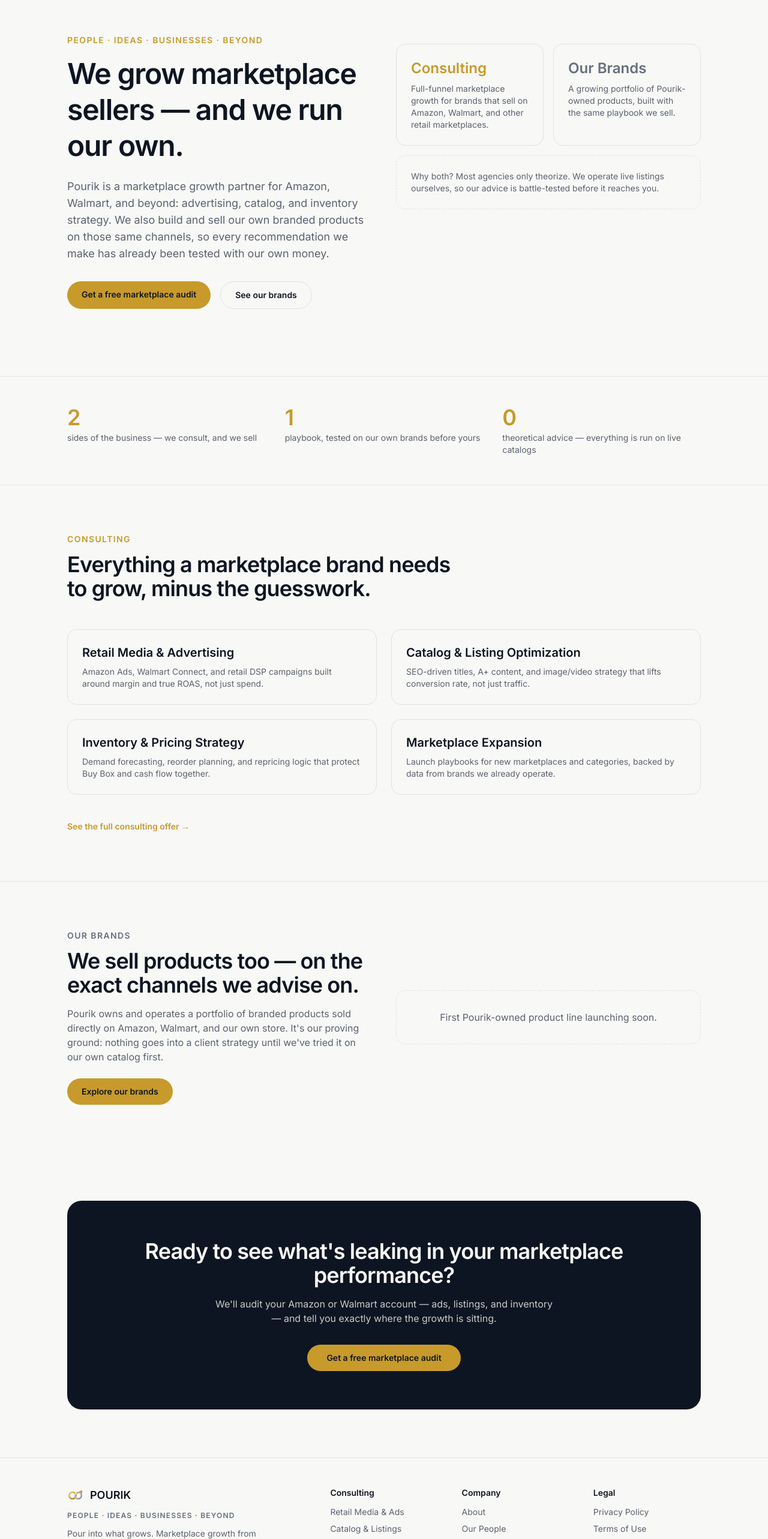
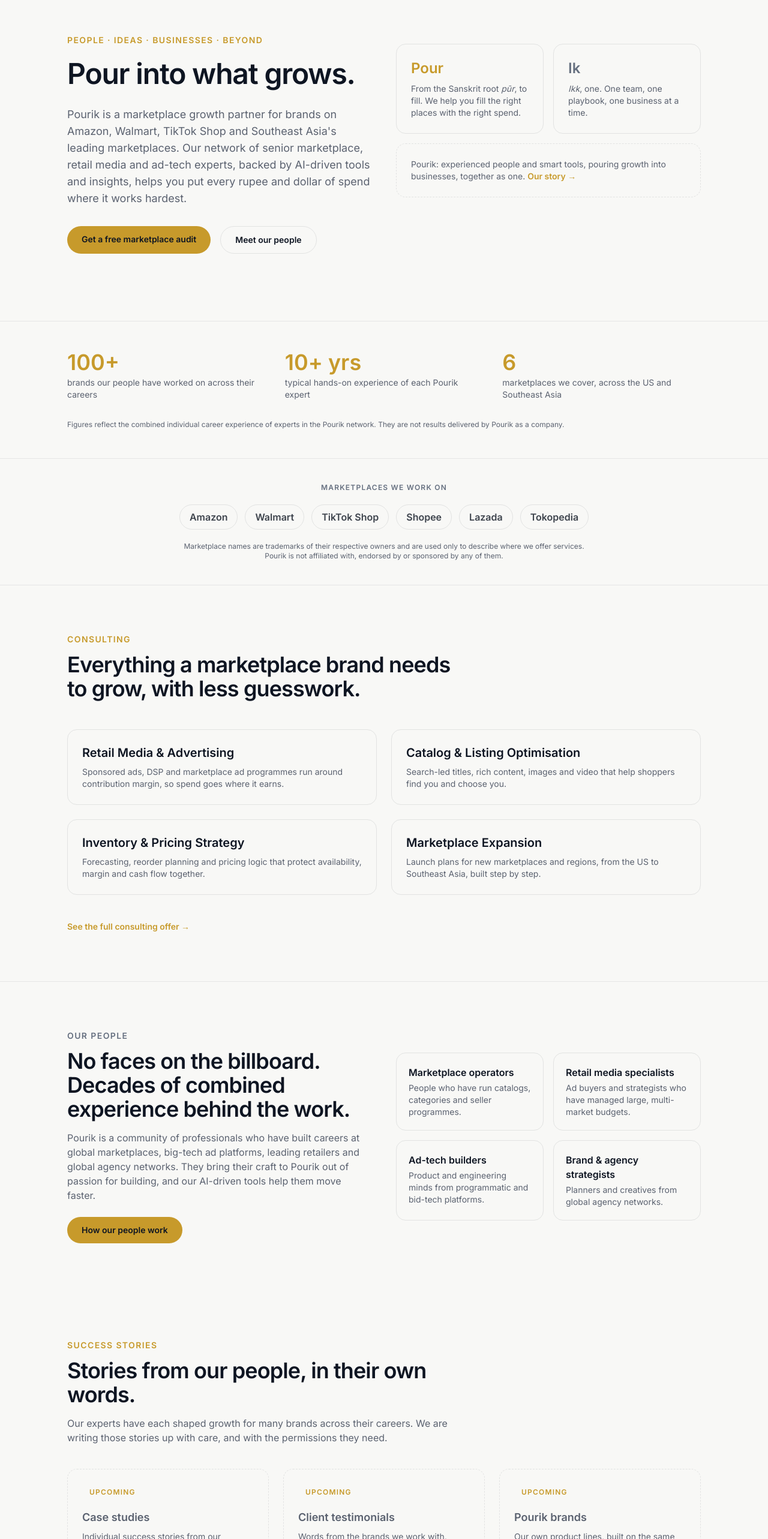
Before and after one commit to ranjandsgpt/pourik, a Next.js app: page / in a window 1280 px wide. Shown: the part 120-2686 px from the top of the page at 60% size. Built offline with nearby package versions, Linux system fonts and the light colour scheme.

Commit message:
Site rebuild: home page, layout, styles, sitemap

```diff
--- a/app/layout.tsx
+++ b/app/layout.tsx
@@ -18,15 +18,16 @@
 export const metadata: Metadata = {
   title: "Pourik — People. Ideas. Businesses. Beyond.",
   description:
-    "Pourik grows Amazon, Walmart, and marketplace sellers through advertising, listing, and catalog strategy — and builds its own branded products on the same channels, so our advice is proven, not theoretical.",
+    "Pourik is a marketplace growth partner for brands on Amazon, Walmart, TikTok Shop and Southeast Asia marketplaces, powered by senior experts and AI-driven tools and insights.",
   metadataBase: new URL("https://pourik.com"),
   openGraph: {
     title: "Pourik — People. Ideas. Businesses. Beyond.",
     description:
-      "Marketplace growth consulting, plus a portfolio of Pourik-owned brands sold on the same channels we optimize.",
+      "Pour into what grows. Marketplace growth consulting from senior experts, backed by AI-driven tools and insights.",
     url: "https://pourik.com",
     siteName: "Pourik",
     type: "website",
+    locale: "en_IN",
   },
 };
 
--- a/app/page.tsx
+++ b/app/page.tsx
@@ -1,28 +1,33 @@
 import Link from "next/link";
+import {
+  CtaBand,
+  Eyebrow,
+  FaqList,
+  GhostButton,
+  MarketplaceStrip,
+  PrimaryButton,
+  StatsStrip,
+  UpcomingCard,
+} from "@/components/Blocks";
+import NewsletterForm from "@/components/NewsletterForm";
 
 const services = [
   {
     title: "Retail Media & Advertising",
-    copy: "Amazon Ads, Walmart Connect, and retail DSP campaigns built around margin and true ROAS, not just spend.",
+    copy: "Sponsored ads, DSP and marketplace ad programmes run around contribution margin, so spend goes where it earns.",
   },
   {
-    title: "Catalog & Listing Optimization",
-    copy: "SEO-driven titles, A+ content, and image/video strategy that lifts conversion rate, not just traffic.",
+    title: "Catalog & Listing Optimisation",
+    copy: "Search-led titles, rich content, images and video that help shoppers find you and choose you.",
   },
   {
     title: "Inventory & Pricing Strategy",
-    copy: "Demand forecasting, reorder planning, and repricing logic that protect Buy Box and cash flow together.",
+    copy: "Forecasting, reorder planning and pricing logic that protect availability, margin and cash flow together.",
   },
   {
     title: "Marketplace Expansion",
-    copy: "Launch playbooks for new marketplaces and categories, backed by data from brands we already operate.",
+    copy: "Launch plans for new marketplaces and regions, from the US to Southeast Asia, built step by step.",
   },
-];
-
-const stats = [
-  { value: "2", label: "sides of the business — we consult, and we sell" },
-  { value: "1", label: "playbook, tested on our own brands before yours" },
-  { value: "0", label: "theoretical advice — everything is run on live catalogs" },
 ];
 
 export default function Home() {
@@ -32,84 +37,62 @@
       <section className="border-b border-line/80">
         <div className="container-px mx-auto grid max-w-6xl gap-10 py-20 md:grid-cols-2 md:py-28">
           <div>
-            <p className="text-sm font-semibold uppercase tracking-widest text-brand">
-              People &middot; Ideas &middot; Businesses &middot; Beyond
-            </p>
+            <Eyebrow>People &middot; Ideas &middot; Businesses &middot; Beyond</Eyebrow>
             <h1 className="mt-4 font-display text-4xl font-semibold leading-tight tracking-tight md:text-5xl">
-              We grow marketplace sellers — and we run our own.
+              Pour into what grows.
             </h1>
             <p className="mt-6 max-w-lg text-lg text-muted">
-              Pourik is a marketplace growth partner for Amazon, Walmart, and
-              beyond: advertising, catalog, and inventory strategy. We also
-              build and sell our own branded products on those same
-              channels, so every recommendation we make has already been
-              tested with our own money.
+              Pourik is a marketplace growth partner for brands on Amazon,
+              Walmart, TikTok Shop and Southeast Asia&apos;s leading
+              marketplaces. Our network of senior marketplace, retail media
+              and ad-tech experts, backed by AI-driven tools and insights,
+              helps you put every rupee and dollar of spend where it works
+              hardest.
             </p>
             <div className="mt-8 flex flex-wrap gap-4">
-              <Link
-                href="/contact"
-                className="rounded-full bg-brand px-6 py-3 text-sm font-semibold text-ink transition-colors hover:bg-brand-dark"
-              >
-                Get a free marketplace audit
-              </Link>
-              <Link
-                href="/brands"
-                className="rounded-full border border-line px-6 py-3 text-sm font-semibold transition-colors hover:border-brand hover:text-brand"
-              >
-                See our brands
-              </Link>
+              <PrimaryButton href="/audit">Get a free marketplace audit</PrimaryButton>
+              <GhostButton href="/people">Meet our people</GhostButton>
             </div>
           </div>
           <div className="grid grid-cols-2 gap-4 self-start md:mt-4">
             <div className="rounded-2xl border border-line bg-paper p-6">
               <div className="font-display text-2xl font-semibold text-brand">
-                Consulting
+                Pour
               </div>
               <p className="mt-2 text-sm text-muted">
-                Full-funnel marketplace growth for brands that sell on
-                Amazon, Walmart, and other retail marketplaces.
+                From the Sanskrit root <em>pūr</em>, to fill. We help you fill
+                the right places with the right spend.
               </p>
             </div>
             <div className="rounded-2xl border border-line bg-paper p-6">
               <div className="font-display text-2xl font-semibold text-accent">
-                Our Brands
+                Ik
               </div>
               <p className="mt-2 text-sm text-muted">
-                A growing portfolio of Pourik-owned products, built with the
-                same playbook we sell.
+                <em>Ikk</em>, one. One team, one playbook, one business at a
+                time.
               </p>
             </div>
             <div className="col-span-2 rounded-2xl border border-dashed border-line p-6 text-sm text-muted">
-              Why both? Most agencies only theorize. We operate live listings
-              ourselves, so our advice is battle-tested before it reaches
-              you.
+              Pourik: experienced people and smart tools, pouring growth into
+              businesses, together as one.{" "}
+              <Link href="/about" className="font-semibold text-brand hover:text-brand-dark">
+                Our story →
+              </Link>
             </div>
           </div>
         </div>
       </section>
 
-      {/* Stats strip */}
-      <section className="border-b border-line/80 bg-paper">
-        <div className="container-px mx-auto grid max-w-6xl gap-8 py-12 sm:grid-cols-3">
-          {stats.map((s) => (
-            <div key={s.label}>
-              <div className="font-display text-4xl font-semibold text-brand">
-                {s.value}
-              </div>
-              <p className="mt-1 text-sm text-muted">{s.label}</p>
-            </div>
-          ))}
-        </div>
-      </section>
+      <StatsStrip />
+      <MarketplaceStrip />
 
       {/* Services */}
-      <section id="services" className="container-px mx-auto max-w-6xl py-20">
+      <section className="container-px mx-auto max-w-6xl py-20">
         <div className="max-w-2xl">
-          <p className="text-sm font-semibold uppercase tracking-widest text-brand">
-            Consulting
-          </p>
+          <Eyebrow>Consulting</Eyebrow>
           <h2 className="mt-3 font-display text-3xl font-semibold tracking-tight md:text-4xl">
-            Everything a marketplace brand needs to grow, minus the guesswork.
+            Everything a marketplace brand needs to grow, with less guesswork.
           </h2>
         </div>
         <div className="mt-12 grid gap-6 sm:grid-cols-2">
@@ -118,71 +101,116 @@
               key={s.title}
               className="rounded-2xl border border-line p-6 transition-colors hover:border-brand"
             >
-              <h3 className="font-display text-xl font-semibold">
-                {s.title}
-              </h3>
+              <h3 className="font-display text-xl font-semibold">{s.title}</h3>
               <p className="mt-2 text-sm text-muted">{s.copy}</p>
             </div>
           ))}
         </div>
         <div className="mt-10">
-          <Link
-            href="/services"
-            className="text-sm font-semibold text-brand hover:text-brand-dark"
-          >
+          <Link href="/services" className="text-sm font-semibold text-brand hover:text-brand-dark">
             See the full consulting offer →
           </Link>
         </div>
       </section>
 
-      {/* Brands teaser */}
+      {/* People */}
       <section className="border-t border-line/80 bg-paper">
-        <div className="container-px mx-auto max-w-6xl py-20">
-          <div className="grid gap-10 md:grid-cols-2 md:items-center">
+        <div className="container-px mx-auto grid max-w-6xl gap-10 py-20 md:grid-cols-2 md:items-center">
           <div>
-              <p className="text-sm font-semibold uppercase tracking-widest text-accent">
-                Our Brands
-              </p>
+            <Eyebrow tone="accent">Our people</Eyebrow>
             <h2 className="mt-3 font-display text-3xl font-semibold tracking-tight md:text-4xl">
-                We sell products too — on the exact channels we advise on.
+              No faces on the billboard. Decades of combined experience behind the work.
             </h2>
             <p className="mt-4 text-muted">
-                Pourik owns and operates a portfolio of branded products sold
-                directly on Amazon, Walmart, and our own store. It&apos;s our
-                proving ground: nothing goes into a client strategy until
-                we&apos;ve tried it on our own catalog first.
+              Pourik is a community of professionals who have built careers at
+              global marketplaces, big-tech ad platforms, leading retailers
+              and global agency networks. They bring their craft to Pourik out
+              of passion for building, and our AI-driven tools help them move
+              faster.
             </p>
-              <Link
-                href="/brands"
-                className="mt-6 inline-block rounded-full bg-brand px-6 py-3 text-sm font-semibold text-ink transition-colors hover:bg-brand-dark"
-              >
-                Explore our brands
+            <div className="mt-6">
+              <PrimaryButton href="/people">How our people work</PrimaryButton>
+            </div>
+          </div>
+          <ul className="grid gap-4 sm:grid-cols-2">
+            {[
+              ["Marketplace operators", "People who have run catalogs, categories and seller programmes."],
+              ["Retail media specialists", "Ad buyers and strategists who have managed large, multi-market budgets."],
+              ["Ad-tech builders", "Product and engineering minds from programmatic and bid-tech platforms."],
+              ["Brand & agency strategists", "Planners and creatives from global agency networks."],
+            ].map(([t, c]) => (
+              <li key={t} className="rounded-2xl border border-line bg-background p-5">
+                <div className="font-display font-semibold">{t}</div>
+                <p className="mt-1 text-sm text-muted">{c}</p>
+              </li>
+            ))}
+          </ul>
+        </div>
+      </section>
+
+      {/* Stories */}
+      <section className="container-px mx-auto max-w-6xl py-20">
+        <div className="max-w-2xl">
+          <Eyebrow>Success stories</Eyebrow>
+          <h2 className="mt-3 font-display text-3xl font-semibold tracking-tight md:text-4xl">
+            Stories from our people, in their own words.
+          </h2>
+          <p className="mt-4 text-muted">
+            Our experts have each shaped growth for many brands across their
+            careers. We are writing those stories up with care, and with the
+            permissions they need.
+          </p>
+        </div>
+        <div className="mt-10 grid gap-6 sm:grid-cols-3">
+          <UpcomingCard title="Case studies" copy="Individual success stories from our experts, published soon." />
+          <UpcomingCard title="Client testimonials" copy="Words from the brands we work with, shared with their consent." />
+          <UpcomingCard title="Pourik brands" copy="Our own product lines, built on the same playbook." />
+        </div>
+        <div className="mt-8">
+          <Link href="/stories" className="text-sm font-semibold text-brand hover:text-brand-dark">
+            Visit the stories page →
           </Link>
         </div>
-            <div className="rounded-2xl border border-dashed border-line p-8 text-center text-muted">
-              First Pourik-owned product line launching soon.
-            </div>
+      </section>
+
+      {/* FAQ */}
+      <section className="border-t border-line/80">
+        <div className="container-px mx-auto max-w-6xl py-20">
+          <Eyebrow>Common questions</Eyebrow>
+          <h2 className="mt-3 mb-10 font-display text-3xl font-semibold tracking-tight md:text-4xl">
+            Straight answers.
+          </h2>
+          <FaqList limit={5} />
+          <div className="mt-8">
+            <Link href="/faq" className="text-sm font-semibold text-brand hover:text-brand-dark">
+              All questions →
+            </Link>
           </div>
         </div>
       </section>
 
-      {/* CTA */}
+      {/* Newsletter */}
+      <section className="border-t border-line/80 bg-paper">
+        <div className="container-px mx-auto grid max-w-6xl gap-8 py-16 md:grid-cols-2 md:items-center">
+          <div>
+            <Eyebrow>Pourik Notes</Eyebrow>
+            <h2 className="mt-3 font-display text-2xl font-semibold tracking-tight md:text-3xl">
+              Marketplace insights, occasionally, in your inbox.
+            </h2>
+            <p className="mt-3 text-sm text-muted">
+              Practical notes on ads, listings and marketplace changes. No
+              spam, and you can unsubscribe at any time.
+            </p>
+          </div>
+          <NewsletterForm />
+        </div>
+      </section>
+
       <section className="container-px mx-auto max-w-6xl py-20">
-        <div className="rounded-3xl bg-foreground px-8 py-16 text-center text-background">
-          <h2 className="font-display text-3xl font-semibold tracking-tight md:text-4xl">
-            Ready to see what&apos;s leaking in your marketplace performance?
-          </h2>
-          <p className="mx-auto mt-4 max-w-xl text-background/80">
-            We&apos;ll audit your Amazon or Walmart account — ads, listings, and
-            inventory — and tell you exactly where the growth is sitting.
-          </p>
-          <Link
-            href="/contact"
-            className="mt-8 inline-block rounded-full bg-brand px-8 py-3 text-sm font-semibold text-ink transition-colors hover:bg-brand-dark"
-          >
-            Get a free marketplace audit
-          </Link>
-        </div>
+        <CtaBand
+          title="Ready to see where your marketplace spend is leaking?"
+          copy="We'll review your listings, ads and inventory and send you a short, prioritised list of what to fix first. Free, with no obligation."
+        />
       </section>
     </>
   );
```
Also changed, not shown: app/globals.css (+26 -0 lines), app/robots.ts (added, +8 -0 lines), app/sitemap.ts (added, +20 -0 lines). Lines whose indentation alone changed are shown as unchanged.
